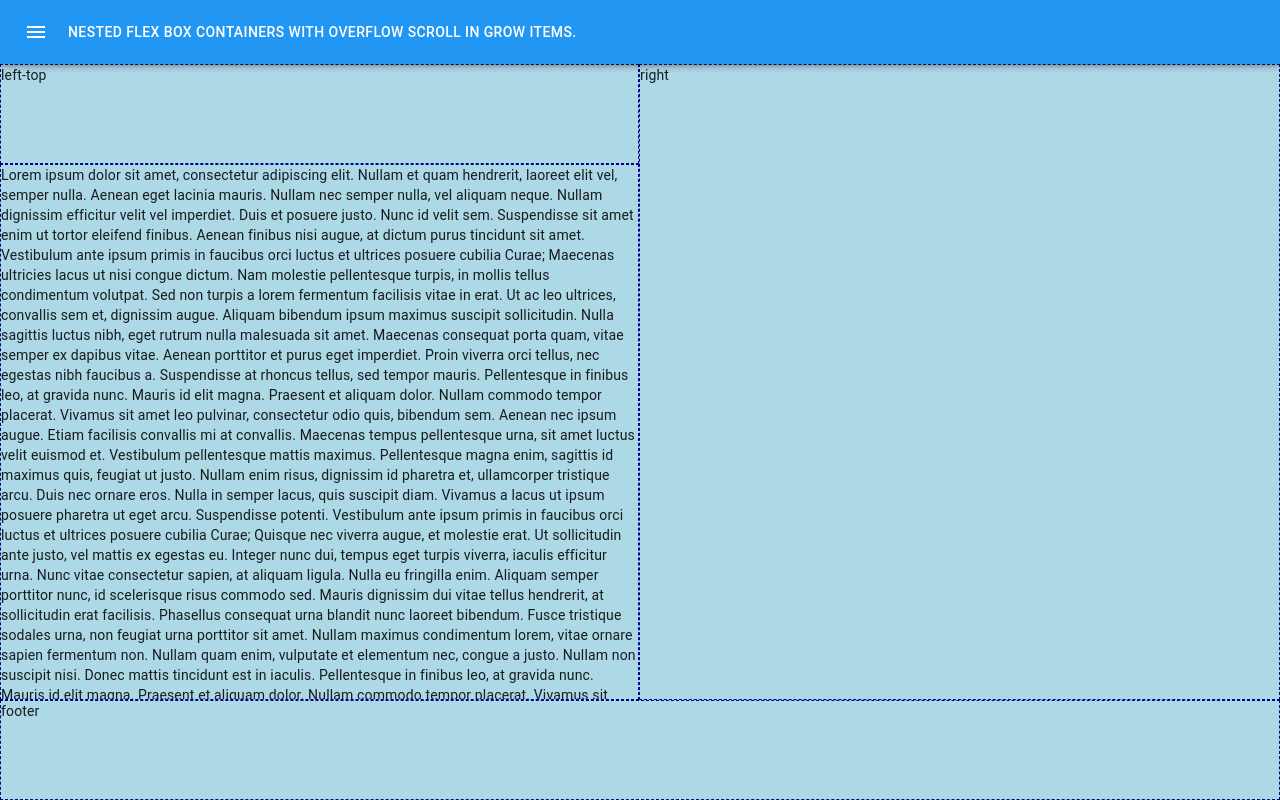
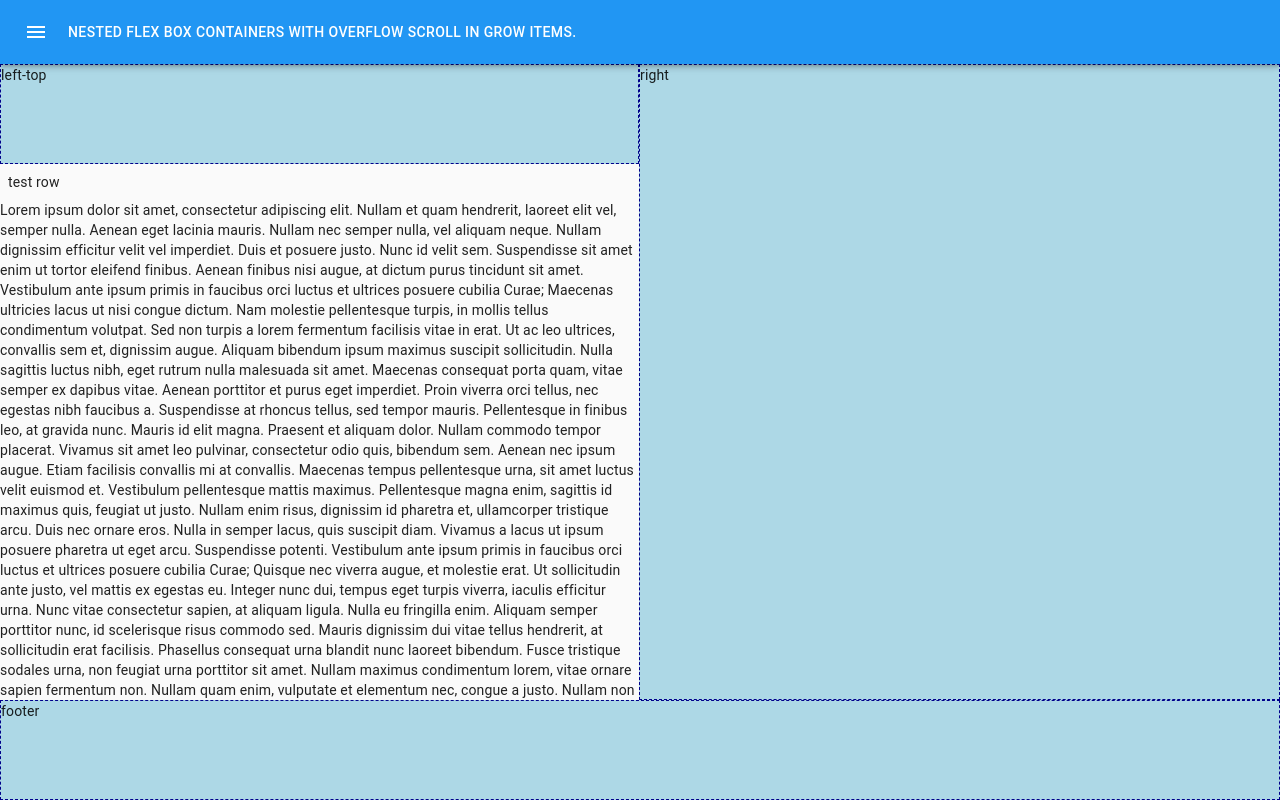
Before and after one commit to cyrfer/cra-mui-flex-scroll, a React (Create React App) app: page / in a window 1280 px wide. Built offline with nearby package versions, Linux system fonts and the light colour scheme.

Commit message:
use `<Grid item>` for layout in scrollable area.

```diff
--- a/src/App.js
+++ b/src/App.js
@@ -70,12 +70,20 @@ const demoStyles = {
   left: {
     flex: 1,
     ...containerCol,
+  },
+  leftBottom: {
+    flex: 1,
+    overflow: 'auto',
+  },
+  nestedHeader: {
+    padding: 8,
   }
 }
 
 //<div class="container column full-height">
 //<div class="grow container row" id="middle">
 //<div class="grow container column" id="left">
+//<div class="item grow overflow" id="left-bottom">
 const Demo = withStyles(demoStyles)(({classes}) => {
   return (
 <Grid container direction="column" className={classes.fullHeight}>
@@ -88,10 +96,10 @@ const Demo = withStyles(demoStyles)(({classes}) => {
         <div class="item" id="left-top">
             left-top
         </div>
-        <div class="item grow overflow" id="left-bottom">
+        <Grid item className={classes.leftBottom}>
+          <div className={classes.nestedHeader}>test row</div>
           <LoremIpsum />
-          {/* <span>test</span> */}
-        </div>
+        </Grid>
     </Grid>
     <div class="item grow" id="right">
         right
@@ -104,6 +112,7 @@ const Demo = withStyles(demoStyles)(({classes}) => {
 </Grid>
   )
 })
+//</div>
 //</div>
 //</div>
 //</div>
```
